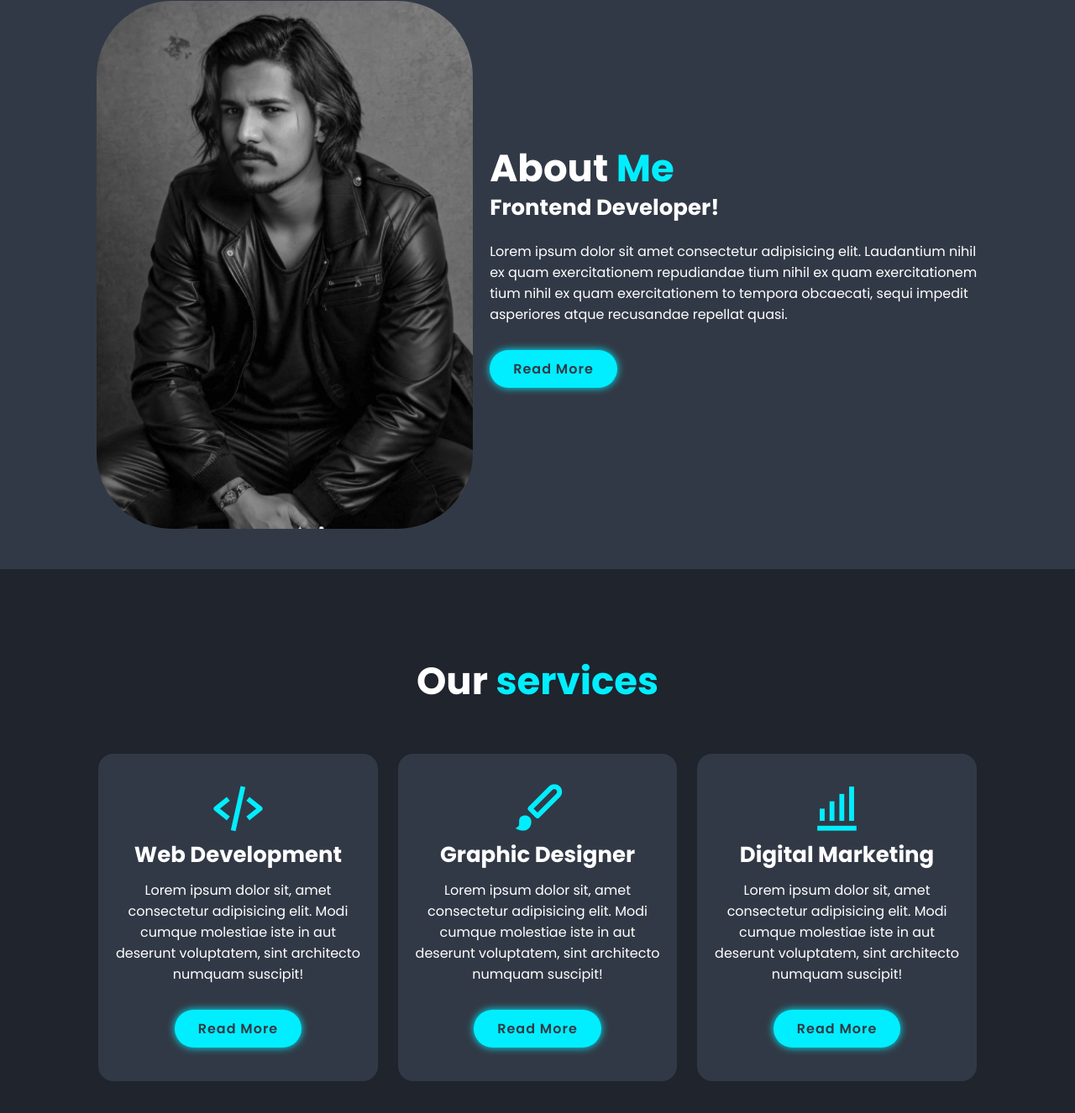
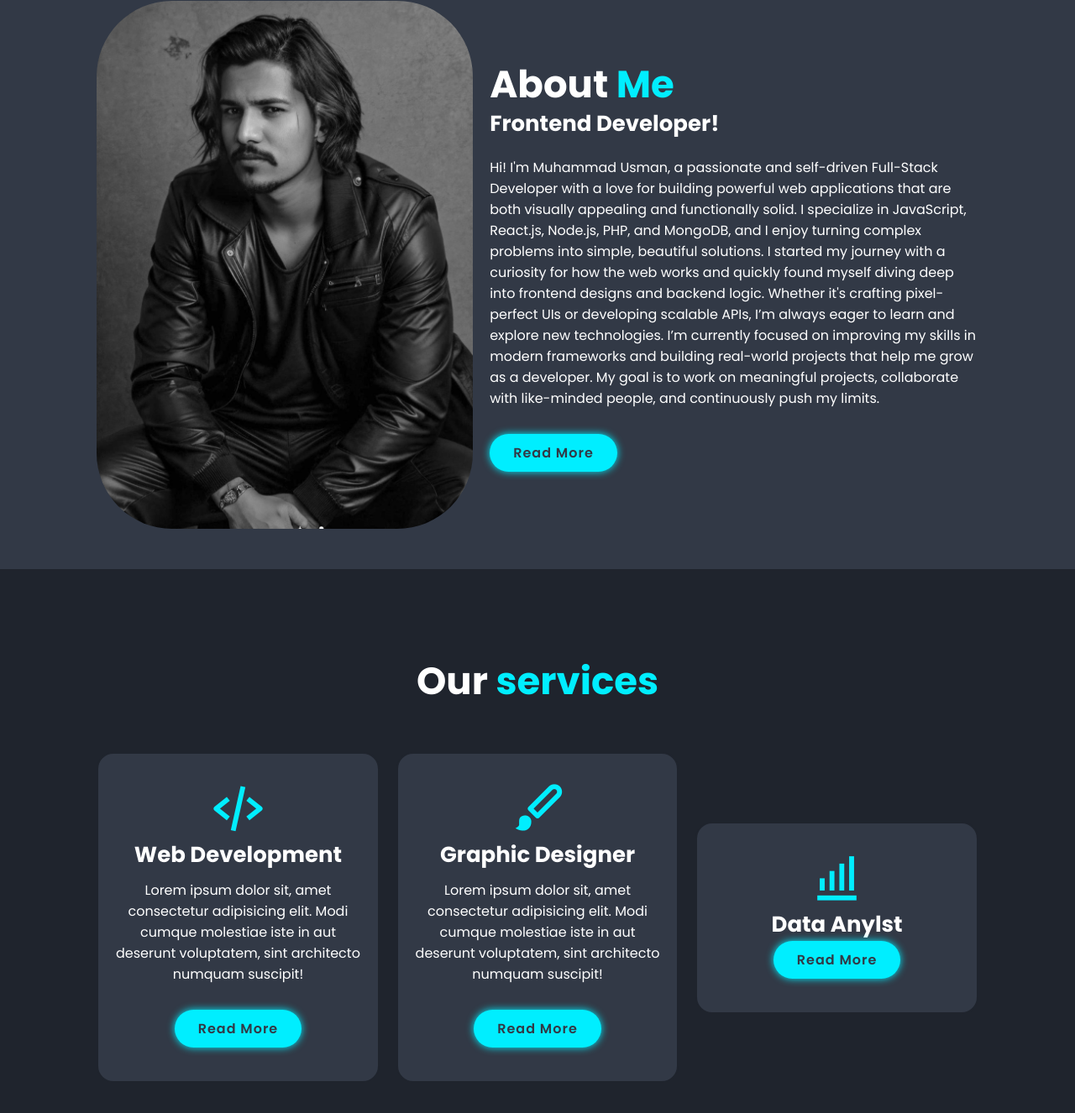
Before and after one commit to Usmantunio/portfolio2, a plain HTML site: page index.html in a window 1280 px wide. Shown: the part 922-2248 px from the top of the page at 84% size. Drawn offline with nearby package versions, Linux system fonts and the light colour scheme.

Commit message:
Updated index.html

```diff
--- a/index.html
+++ b/index.html
@@ -37,8 +37,7 @@
         <h3>Hello, it's Me</h3>
         <h1>Muhammad Usman</h1>
         <h3>And I'm a <span class="multiple-text"></span></h3>
-        <p>Lorem ipsum dolor, sit amet consectetur adipisicing elit.
-        Cumque ex eaque deserunt autem laudantium enim, eum facilis assumenda illo,</p>
+        <!-- <p></p> -->
         <div class="social-media">
             <a href="#"><i class='bx bxl-facebook'></i></a>
             <a href="#"><i class='bx bxl-twitter' ></i></a>
@@ -62,9 +61,9 @@
     <div class="about-content">
         <h2 class="heading">About <span>Me</span></h2>
         <h3>Frontend Developer!</h3>
-        <p>Lorem ipsum dolor sit amet consectetur adipisicing elit. Laudantium nihil ex quam exercitationem
-             repudiandae tium nihil ex quam exercitationem tium nihil ex quam exercitationem
-        to tempora obcaecati, sequi impedit asperiores atque recusandae repellat quasi.</p>
+        <p>Hi! I'm Muhammad Usman, a passionate and self-driven Full-Stack Developer with a love for building powerful web applications that are both visually appealing and functionally solid. I specialize in JavaScript, React.js, Node.js, PHP, and MongoDB, and I enjoy turning complex problems into simple, beautiful solutions.
+            I started my journey with a curiosity for how the web works and quickly found myself diving deep into frontend designs and backend logic. Whether it's crafting pixel-perfect UIs or developing scalable APIs, I’m always eager to learn and explore new technologies.
+            I’m currently focused on improving my skills in modern frameworks and building real-world projects that help me grow as a developer. My goal is to work on meaningful projects, collaborate with like-minded people, and continuously push my limits.</p>
         <a href="#" class="btn">Read More</a>
     </div>
 </section>
@@ -93,9 +92,9 @@
 
         <div class="services-box">
             <i class='bx bx-bar-chart-alt'></i>
-            <h3>Digital Marketing</h3>
-            <p>Lorem ipsum dolor sit, amet consectetur
-                adipisicing elit. Modi cumque molestiae iste in aut deserunt voluptatem, sint architecto numquam suscipit!</p>
+            <h3>Data Anylst</h3>
+            <!-- <p>Detail-oriented data analyst seeking to transform complex data into actionable insights. Eager to apply analytical and visualization skills to support smart,
+                data-driven decisions and contribute to business growth.</p> -->
                 <a href="#" class="btn">Read More</a>
         </div>
     </div>
```
